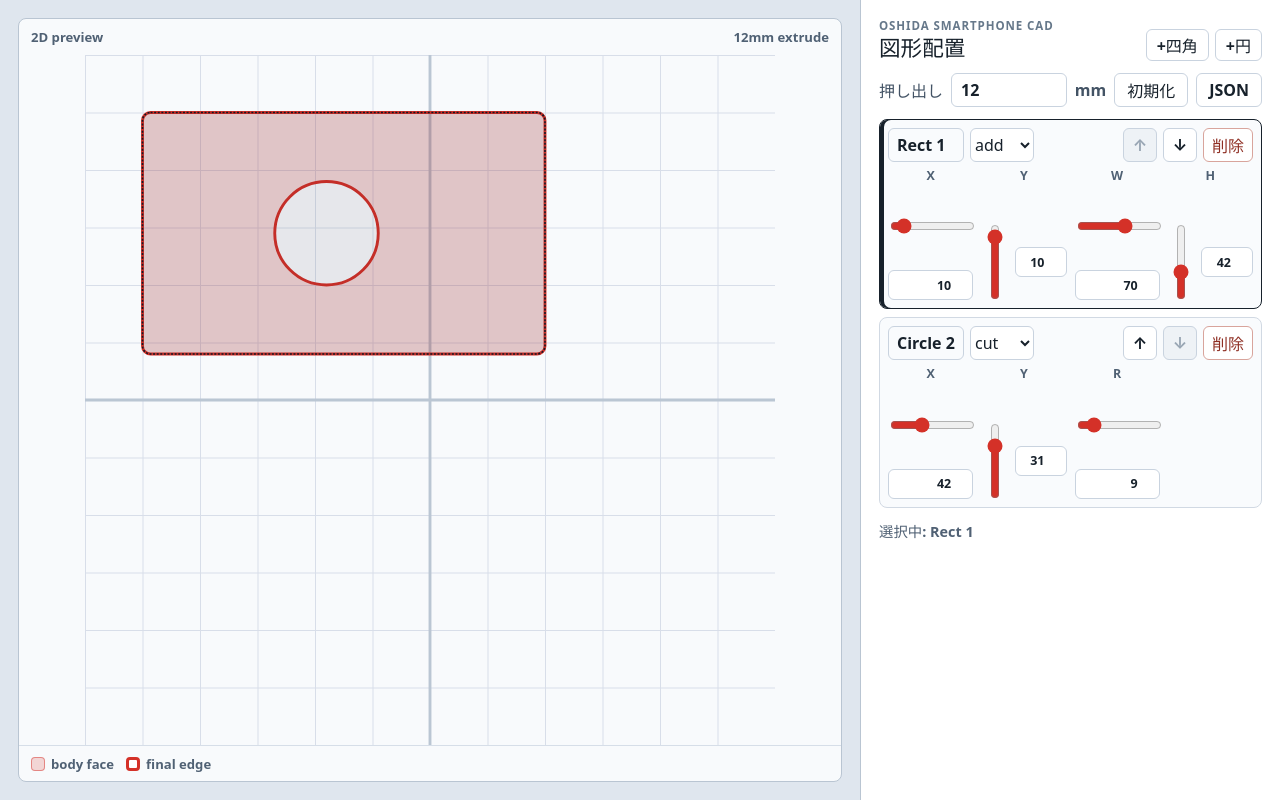
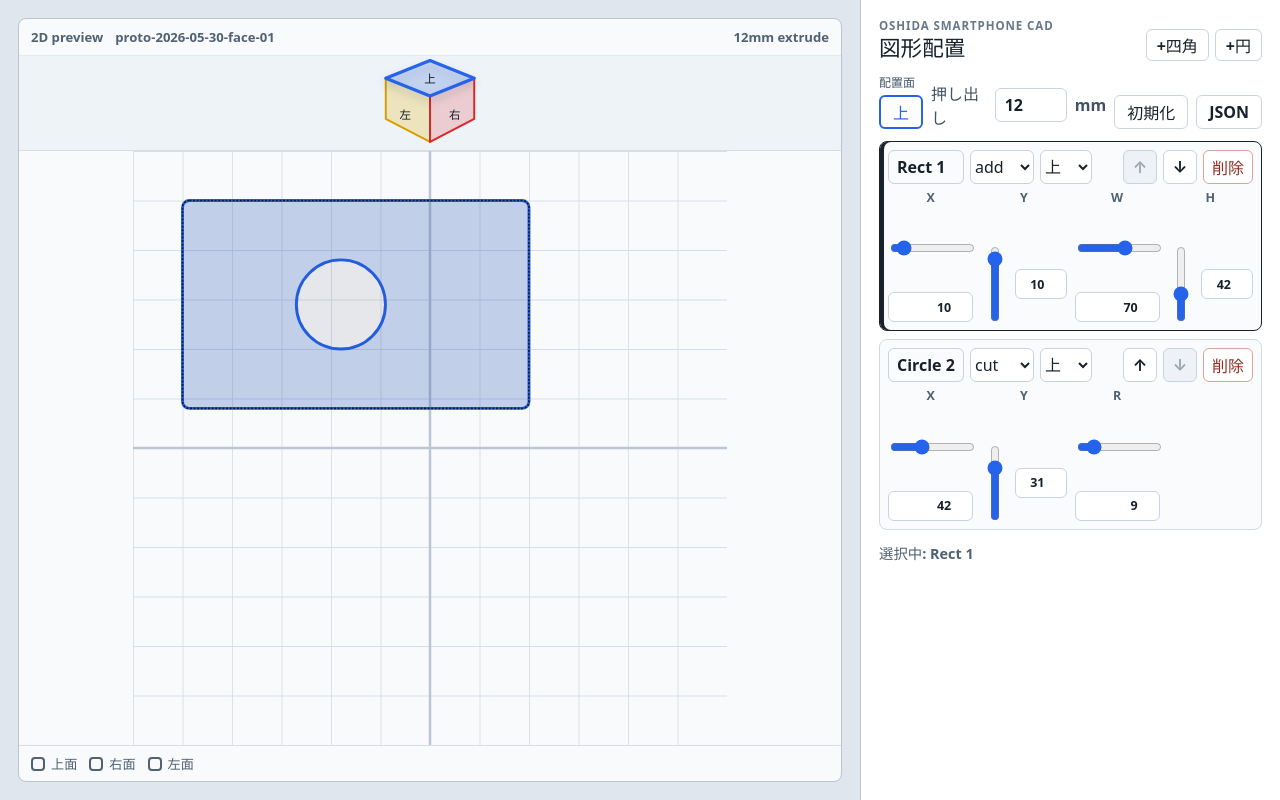
Before and after one commit to pscmps/oshidasumaho_cad, a React (Vite) app: page / in a window 1280 px wide. Built offline with nearby package versions, Linux system fonts and the light colour scheme.

Commit message:
Add face selection prototype

```diff
--- a/index.html
+++ b/index.html
@@ -3,6 +3,9 @@
   <head>
     <meta charset="UTF-8" />
     <meta name="viewport" content="width=device-width, initial-scale=1.0" />
+    <meta http-equiv="Cache-Control" content="no-cache, no-store, must-revalidate" />
+    <meta http-equiv="Pragma" content="no-cache" />
+    <meta http-equiv="Expires" content="0" />
     <title>オシダスマホキャド</title>
   </head>
   <body>
--- a/src/main.jsx
+++ b/src/main.jsx
@@ -3,21 +3,50 @@ import { createRoot } from 'react-dom/client';
 import './style.css';
 
 const STORAGE_KEY = 'oshidasumaho-cad-document-v1';
+const APP_VERSION = 'proto-2026-05-30-face-01';
+const FACE_ORDER = ['top', 'right', 'left'];
+const FACE_LABELS = {
+  top: '上',
+  right: '右',
+  left: '左',
+};
 
 const initialDocument = {
   extrude: 12,
+  activeFace: 'top',
   shapes: [
-    { id: 1, type: 'rect', x: 10, y: 10, w: 70, h: 42, mode: 'add' },
-    { id: 2, type: 'circle', x: 42, y: 31, r: 9, mode: 'cut' },
+    { id: 1, type: 'rect', x: 10, y: 10, w: 70, h: 42, mode: 'add', face: 'top' },
+    { id: 2, type: 'circle', x: 42, y: 31, r: 9, mode: 'cut', face: 'top' },
   ],
 };
+
+function normalizeFace(face) {
+  return FACE_ORDER.includes(face) ? face : 'top';
+}
+
+function normalizeDocument(document) {
+  const activeFace = normalizeFace(document?.activeFace);
+  const shapes = Array.isArray(document?.shapes)
+    ? document.shapes.map((shape) => ({
+        ...shape,
+        face: normalizeFace(shape.face ?? activeFace),
+      }))
+    : initialDocument.shapes;
+
+  return {
+    ...initialDocument,
+    ...document,
+    activeFace,
+    shapes,
+  };
+}
 
 function loadDocument() {
   try {
     const saved = localStorage.getItem(STORAGE_KEY);
-    return saved ? JSON.parse(saved) : initialDocument;
+    return saved ? normalizeDocument(JSON.parse(saved)) : normalizeDocument(initialDocument);
   } catch {
-    return initialDocument;
+    return normalizeDocument(initialDocument);
   }
 }
 
@@ -74,10 +103,11 @@ function App() {
   function addShape(type) {
     setDocument((current) => {
       const id = getNextId(current.shapes);
+      const face = normalizeFace(current.activeFace);
       const shape =
         type === 'rect'
-          ? { id, type: 'rect', x: 18, y: 16, w: 42, h: 28, mode: 'add' }
-          : { id, type: 'circle', x: 44, y: 32, r: 3, mode: 'cut' };
+          ? { id, type: 'rect', x: 18, y: 16, w: 42, h: 28, mode: 'add', face }
+          : { id, type: 'circle', x: 44, y: 32, r: 3, mode: 'cut', face };
       setSelectedId(id);
       return { ...current, shapes: [...current.shapes, shape] };
     });
@@ -112,10 +142,20 @@ function App() {
     setSelectedId(initialDocument.shapes[0].id);
   }
 
+  function setActiveFace(face) {
+    updateDocument({ activeFace: normalizeFace(face) });
+    setSelectedId(null);
+  }
+
   return (
     <main className="app-shell">
       <section className="viewer-panel" aria-label="CAD viewer">
-        <Viewer document={document} selectedId={selectedId} onSelect={setSelectedId} />
+        <Viewer
+          document={document}
+          selectedId={selectedId}
+          onSelect={setSelectedId}
+          onFaceSelect={setActiveFace}
+        />
       </section>
 
       <section ref={controlPanelRef} className="control-panel" aria-label="CAD controls">
@@ -131,6 +171,12 @@ function App() {
         </header>
 
         <div className="document-controls">
+          <div className="active-face-control" aria-label="配置面">
+            <span>配置面</span>
+            <strong className={`face-label face-${document.activeFace}`}>
+              {FACE_LABELS[document.activeFace]}
+            </strong>
+          </div>
           <label>
             押し出し
             <input
@@ -186,31 +232,45 @@ function App() {
   );
 }
 
-function Viewer({ document, selectedId, onSelect }) {
-  const maskId = 'body-mask';
+function Viewer({ document, selectedId, onSelect, onFaceSelect }) {
+  const activeFace = normalizeFace(document.activeFace);
 
   return (
     <div className="viewer-frame">
       <div className="viewer-toolbar">
         <span>2D preview</span>
+        <span>{APP_VERSION}</span>
         <span>{document.extrude}mm extrude</span>
       </div>
+      <FaceSelector activeFace={activeFace} onSelect={onFaceSelect} />
       <svg viewBox="0 0 120 120" role="img" aria-label="配置図形プレビュー" onClick={() => onSelect(null)}>
         <defs>
           <pattern id="grid" width="10" height="10" patternUnits="userSpaceOnUse">
             <path d="M 10 0 L 0 0 0 10" fill="none" stroke="#d8dee9" strokeWidth="0.35" />
           </pattern>
-          <mask id={maskId}>
-            <rect width="120" height="120" fill="black" />
-            {document.shapes.map((shape) => (
-              <MaskShape key={shape.id} shape={shape} />
-            ))}
-          </mask>
+          {FACE_ORDER.map((face) => (
+            <mask key={face} id={`body-mask-${face}`}>
+              <rect width="120" height="120" fill="black" />
+              {document.shapes
+                .filter((shape) => normalizeFace(shape.face) === face)
+                .map((shape) => (
+                  <MaskShape key={shape.id} shape={shape} />
+                ))}
+            </mask>
+          ))}
         </defs>
         <rect width="120" height="120" fill="url(#grid)" />
         <line x1="0" y1="60" x2="120" y2="60" stroke="#bac6d3" strokeWidth="0.5" />
         <line x1="60" y1="0" x2="60" y2="120" stroke="#bac6d3" strokeWidth="0.5" />
-        <rect className="final-face" width="120" height="120" mask={`url(#${maskId})`} />
+        {FACE_ORDER.map((face) => (
+          <rect
+            key={face}
+            className={`final-face face-${face}`}
+            width="120"
+            height="120"
+            mask={`url(#body-mask-${face})`}
+          />
+        ))}
         {document.shapes.map((shape) => (
           <FinalOutline key={`outline-${shape.id}`} shape={shape} />
         ))}
@@ -224,9 +284,53 @@ function Viewer({ document, selectedId, onSelect }) {
         ))}
       </svg>
       <div className="viewer-legend">
-        <span><i className="face-swatch" /> body face</span>
-        <span><i className="outline-swatch" /> final edge</span>
+        {FACE_ORDER.map((face) => (
+          <span key={face}><i className={`face-swatch face-${face}`} /> {FACE_LABELS[face]}面</span>
+        ))}
       </div>
+    </div>
+  );
+}
+
+function FaceSelector({ activeFace, onSelect }) {
+  const faces = [
+    { id: 'left', points: '70,44 20,24 20,70 70,96' },
+    { id: 'right', points: '70,44 120,24 120,70 70,96' },
+    { id: 'top', points: '70,44 20,24 70,4 120,24' },
+  ];
+  const orderedFaces = [
+    ...faces.filter((face) => face.id !== activeFace),
+    faces.find((face) => face.id === activeFace),
+  ].filter(Boolean);
+
+  return (
+    <div className="face-selector-wrap" aria-label="配置面選択">
+      <svg className="face-selector" viewBox="0 0 140 104" role="img" aria-label="上・右・左の面選択">
+        {orderedFaces.map((face) => (
+          <g
+            key={face.id}
+            className={`iso-face face-${face.id} ${face.id === activeFace ? 'active' : ''}`}
+            role="button"
+            tabIndex="0"
+            aria-label={`${FACE_LABELS[face.id]}面を選択`}
+            onClick={(event) => {
+              event.stopPropagation();
+              onSelect(face.id);
+            }}
+            onKeyDown={(event) => {
+              if (event.key === 'Enter' || event.key === ' ') {
+                event.preventDefault();
+                onSelect(face.id);
+              }
+            }}
+          >
+            <polygon points={face.points} />
+            <text x={face.id === 'left' ? 42 : face.id === 'right' ? 98 : 70} y={face.id === 'top' ? 26 : 66}>
+              {FACE_LABELS[face.id]}
+            </text>
+          </g>
+        ))}
+      </svg>
     </div>
   );
 }
@@ -250,10 +354,11 @@ function MaskShape({ shape }) {
 }
 
 function FinalOutline({ shape }) {
+  const className = `final-outline face-${normalizeFace(shape.face)}`;
   if (shape.type === 'circle') {
     return (
       <circle
-        className="final-outline"
+        className={className}
         cx={shape.x}
         cy={shape.y}
         r={shape.r}
@@ -263,7 +368,7 @@ function FinalOutline({ shape }) {
 
   return (
     <rect
-      className="final-outline"
+      className={className}
       x={shape.x}
       y={shape.y}
       width={shape.w}
@@ -274,7 +379,7 @@ function FinalOutline({ shape }) {
 }
 
 function ShapePreview({ shape, selected, onSelect }) {
-  const className = `shape-preview ${shape.mode} ${selected ? 'selected' : ''}`;
+  const className = `shape-preview ${shape.mode} face-${normalizeFace(shape.face)} ${selected ? 'selected' : ''}`;
   function handleSelect(event) {
     event.stopPropagation();
     onSelect();
@@ -330,6 +435,16 @@ function ShapeEditor({
         >
           <option value="add">add</option>
           <option value="cut">cut</option>
+        </select>
+        <select
+          className="face-select"
+          value={normalizeFace(shape.face)}
+          onChange={(event) => onChange({ face: event.target.value })}
+          aria-label={`${getShapeLabel(shape)} face`}
+        >
+          {FACE_ORDER.map((face) => (
+            <option key={face} value={face}>{FACE_LABELS[face]}</option>
+          ))}
         </select>
         <div className="shape-actions">
           <button type="button" onClick={() => onMove(shape.id, -1)} disabled={index === 0}>
--- a/src/style.css
+++ b/src/style.css
@@ -56,7 +56,7 @@ input[type="range"] {
   height: 30px;
   padding: 0;
   border: 0;
-  accent-color: #d43128;
+  accent-color: #2563eb;
   background: transparent;
 }
 
@@ -79,7 +79,7 @@ input[type="range"] {
 .viewer-frame {
   height: 100%;
   display: grid;
-  grid-template-rows: auto 1fr auto;
+  grid-template-rows: auto 96px 1fr auto;
   border: 1px solid #b9c5d2;
   border-radius: 8px;
   overflow: hidden;
@@ -90,7 +90,7 @@ input[type="range"] {
 .viewer-legend {
   display: flex;
   align-items: center;
-  justify-content: space-between;
+  justify-content: flex-start;
   gap: 12px;
   min-height: 36px;
   padding: 0 12px;
@@ -99,20 +99,98 @@ input[type="range"] {
   font-weight: 700;
 }
 
-.viewer-frame svg {
+.viewer-toolbar span:last-child {
+  margin-left: auto;
+}
+
+.face-selector-wrap {
+  display: flex;
+  align-items: center;
+  justify-content: center;
+  border-top: 1px solid #e2e8f0;
+  border-bottom: 1px solid #d6dee8;
+  background: #eef3f8;
+}
+
+.face-selector {
+  width: min(180px, 72%);
+  height: 92px;
+}
+
+.iso-face {
+  cursor: pointer;
+  outline: none;
+}
+
+.iso-face polygon {
+  stroke-width: 2.2;
+  stroke-linejoin: round;
+  transition: filter 120ms ease, stroke-width 120ms ease, transform 120ms ease;
+}
+
+.iso-face text {
+  pointer-events: none;
+  text-anchor: middle;
+  dominant-baseline: middle;
+  fill: #17212b;
+  font-size: 13px;
+  font-weight: 900;
+}
+
+.iso-face.face-top polygon,
+.final-face.face-top,
+.face-swatch.face-top {
+  fill: rgba(37, 99, 235, 0.18);
+}
+
+.iso-face.face-top polygon,
+.final-outline.face-top,
+.face-swatch.face-top {
+  stroke: #2563eb;
+}
+
+.iso-face.face-right polygon,
+.final-face.face-right,
+.face-swatch.face-right {
+  fill: rgba(220, 38, 38, 0.18);
+}
+
+.iso-face.face-right polygon,
+.final-outline.face-right,
+.face-swatch.face-right {
+  stroke: #dc2626;
+}
+
+.iso-face.face-left polygon,
+.final-face.face-left,
+.face-swatch.face-left {
+  fill: rgba(234, 179, 8, 0.24);
+}
+
+.iso-face.face-left polygon,
+.final-outline.face-left,
+.face-swatch.face-left {
+  stroke: #d69e00;
+}
+
+.iso-face.active polygon {
+  filter: drop-shadow(0 5px 5px rgba(15, 23, 42, 0.2));
+  stroke-width: 3.6;
+}
+
+.iso-face.active text {
+  fill: #111827;
+}
+
+.viewer-frame > svg {
   width: 100%;
   height: 100%;
   min-height: 0;
   touch-action: manipulation;
 }
 
-.final-face {
-  fill: rgba(214, 49, 40, 0.18);
-}
-
 .final-outline {
   fill: none;
-  stroke: #d43128;
   stroke-linejoin: round;
   stroke-width: 2.9;
   vector-effect: non-scaling-stroke;
@@ -144,8 +222,8 @@ input[type="range"] {
 }
 
 .viewer-legend {
-  justify-content: flex-start;
   border-top: 1px solid #d6dee8;
+  overflow-x: auto;
 }
 
 .viewer-legend span {
@@ -162,13 +240,8 @@ input[type="range"] {
 }
 
 .face-swatch {
-  background: rgba(214, 49, 40, 0.18);
-  border: 1px solid rgba(214, 49, 40, 0.48);
-}
-
-.outline-swatch {
-  background: #ffffff;
-  border: 3px solid #d43128;
+  border-width: 2px;
+  border-style: solid;
 }
 
 .control-panel {
@@ -217,10 +290,43 @@ h1 {
 
 .document-controls {
   display: grid;
-  grid-template-columns: minmax(160px, 1fr) auto auto;
+  grid-template-columns: auto minmax(120px, 1fr) auto auto;
   gap: 8px;
   align-items: end;
   margin-bottom: 12px;
+}
+
+.active-face-control {
+  display: grid;
+  gap: 4px;
+  color: #435365;
+  font-weight: 800;
+}
+
+.active-face-control span {
+  font-size: 0.75rem;
+}
+
+.face-label {
+  min-width: 44px;
+  min-height: 34px;
+  display: inline-grid;
+  place-items: center;
+  border: 2px solid currentColor;
+  border-radius: 6px;
+  background: #ffffff;
+}
+
+.face-label.face-top {
+  color: #2563eb;
+}
+
+.face-label.face-right {
+  color: #dc2626;
+}
+
+.face-label.face-left {
+  color: #b98900;
 }
 
 .document-controls label {
@@ -273,6 +379,10 @@ h1 {
 
 .mode-select {
   flex: 0 0 64px;
+}
+
+.face-select {
+  flex: 0 0 52px;
 }
 
 .shape-actions {
@@ -430,7 +540,7 @@ h1 {
 
   .shape-card-top {
     display: grid;
-    grid-template-columns: minmax(62px, 1fr) 62px auto;
+    grid-template-columns: minmax(56px, 1fr) 62px 52px auto;
   }
 
   .shape-title {
```
